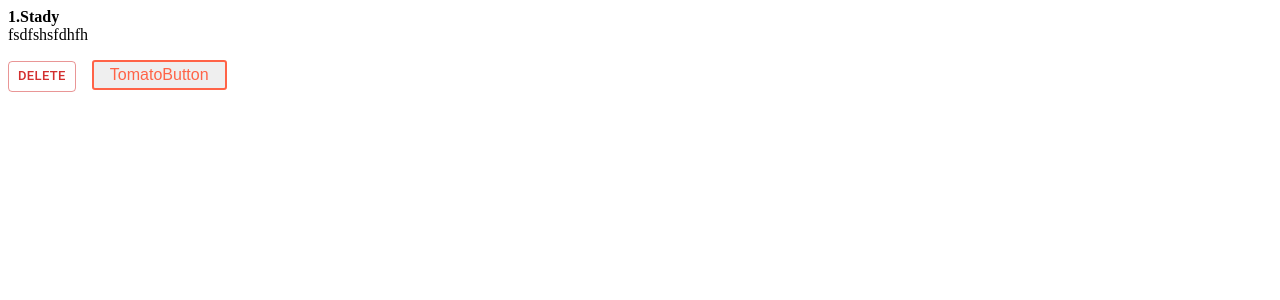
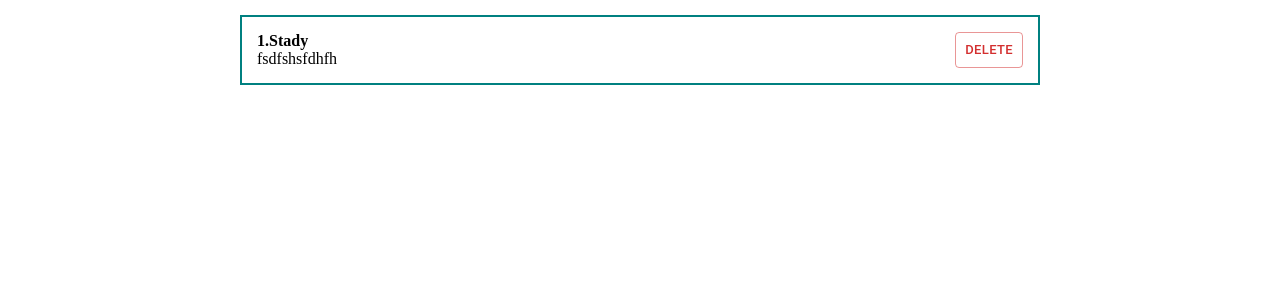
Before and after one commit to SavkoMariiaAnastasiia/ToDo_App, a React (Create React App) app: page / in a window 1280 px wide. Shown: the top 300 px of the page. Built offline with nearby package versions, Linux system fonts and the light colour scheme.

Commit message:
starting work with styled components

```diff
--- a/src/App.tsx
+++ b/src/App.tsx
@@ -1,21 +1,19 @@
-import React from "react";
+import React from 'react';
 import {Button} from '@mui/material'
-import TomatoButton from "./styles/App"
+import {Appp, Root} from './styles/App'
 
 
 function App() {
-  return (
-      <div className="App">
-        <div className="list">
-          <div className="list_content">
-            <strong>1.Stady</strong>
-            <div>fsdfshsfdhfh</div>
-          </div>
-          <Button variant="outlined" color="error" size="small">delete</Button>
-            <TomatoButton>TomatoButton</TomatoButton>
-        </div>
-      </div>
-  );
+    return (
+        <Appp>
+            <Root>
+                <div>
+                    <strong>1.Stady </strong>
+                    <br/>fsdfshsfdhfh</div>
+                <Button variant="outlined" color="error" size="small">delete</Button>
+            </Root>
+        </Appp>
+    );
 }
 
 export default App;
--- a/src/index.tsx
+++ b/src/index.tsx
@@ -1,8 +1,12 @@
 import React from 'react';
 import ReactDOM from 'react-dom';
-import App from "./App";
+import App from './App';
+import {Global} from './styles/App';
 
 ReactDOM.render(
-    <App />,
-    document.getElementById('root')
-)
+    <>
+        <Global/>
+        <App />
+    </>,
+        document.getElementById('root')
+);
--- a/src/styles/App.tsx
+++ b/src/styles/App.tsx
@@ -1,11 +1,23 @@
-import styled from 'styled-components'
+import styled, {createGlobalStyle} from 'styled-components'
 
-const TomatoButton = styled.button`
-  color: tomato;
-  font-size: 1em;
-  margin: 1em;
-  padding: 0.25em 1em;
-  border: 2px solid tomato;
-  border-radius: 3px;
+export const Global = createGlobalStyle`
+  * {
+    margin: 0;
+    padding: 0;
+    box-sizing: border-box;
+  }
 `;
-export default TomatoButton;
+
+export const Appp = styled.div`
+  display: flex;
+  flex-direction:  column;
+  align-items: center;
+`;
+export const Root = styled.div`
+  display: flex;
+  width: 800px;
+  padding: 15px;
+  border: 2px solid teal;
+  margin-top: 15px;
+  justify-content: space-between;
+`;
```
